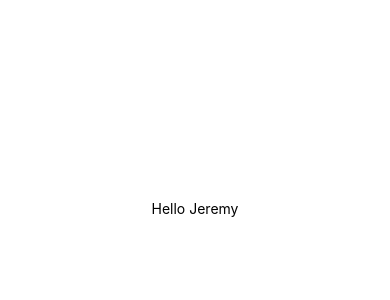
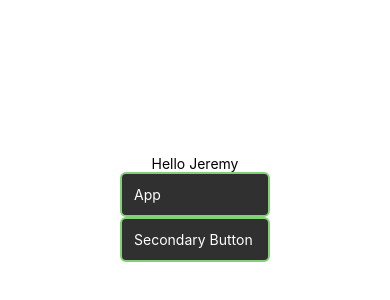
Before and after one commit to Paz-Jeremy/MobileProgrammingProject, a React Native app in the folder MiPrimeraApp/: screen / in a window 390 px wide. Shown: the part 214-514 px from the top of the page. Built offline with nearby package versions, Linux system fonts and the light colour scheme.

Commit message:
- creando componente reutilizable CustomButton - implementando componente reutilizable en App.tsx - aplicando estilizacion basica con StyleSheet de RN

```diff
--- a/MiPrimeraApp/App.tsx
+++ b/MiPrimeraApp/App.tsx
@@ -1,11 +1,24 @@
-import { StatusBar } from 'expo-status-bar';
-import { StyleSheet, Text, View } from 'react-native';
+import { StatusBar } from "expo-status-bar";
+import { StyleSheet, Text, View } from "react-native";
+import { CustomButton } from "./src/components/CustomButton";
 
 export default function App() {
   return (
     <View style={styles.container}>
       <Text>Hello Jeremy</Text>
       <StatusBar style="auto" />
+      <CustomButton
+        title={"App"}
+        onPress={() => {
+          console.log("Press desde boton app");
+        }}
+      />
+      <CustomButton
+        title={"Secondary Button"}
+        onPress={() => {
+          console.log("Press desde boton secundario");
+        }}
+      />
     </View>
   );
 }
@@ -13,8 +26,8 @@ export default function App() {
 const styles = StyleSheet.create({
   container: {
     flex: 1,
-    backgroundColor: '#fff',
-    alignItems: 'center',
-    justifyContent: 'center',
+    backgroundColor: "#fff",
+    alignItems: "center",
+    justifyContent: "center",
   },
 });
--- /dev/null
+++ b/MiPrimeraApp/src/components/CustomButton.tsx
@@ -0,0 +1,29 @@
+import { Touchable, TouchableOpacity, StyleSheet, Text } from "react-native";
+
+type CustomButtonProps = {
+  title: string;
+  onPress: () => void;
+};
+
+export function CustomButton({ title, onPress }: CustomButtonProps) {
+  return (
+    <TouchableOpacity onPress={onPress} style={styles.button}>
+      <Text style={styles.buttonText}>{title}</Text>
+    </TouchableOpacity>
+  );
+}
+
+const styles = StyleSheet.create({
+  button: {
+    borderColor: "#80d373",
+    borderRadius: 6,
+    borderWidth: 2,
+    backgroundColor: "#303030",
+    padding: 12,
+    width: 150,
+  },
+
+  buttonText: {
+    color: "#fff",
+  },
+});
```
